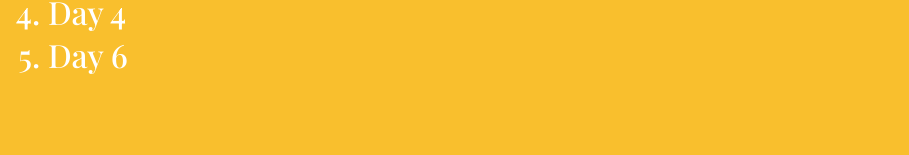
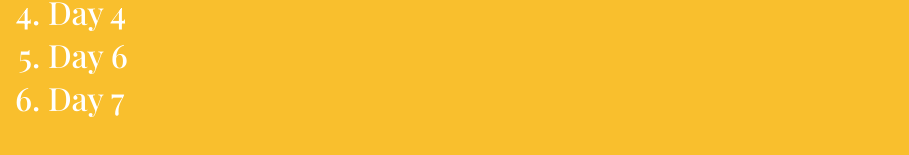
Before and after one commit to vargiit/DesignChallenge, a plain HTML site: page index.html in a window 1280 px wide. Shown: the part 289-444 px from the top of the page, without its empty margins (0-909 px from the left). Drawn offline with nearby package versions, Linux system fonts and the light colour scheme.

Commit message:
home page new task

```diff
--- a/index.html
+++ b/index.html
@@ -16,6 +16,7 @@
         <li class="cards"><a href="./Day3/day3.html">Day 3</a></li>
         <li class="cards"><a href="./Day4/day4.html">Day 4</a></li>
         <li class="cards"><a href="./Day6/day6.html">Day 6</a></li>
+        <li class="cards"><a href="./Day7/day7.html">Day 7</a></li>
       </ol>
     </div>
   </body>
```
